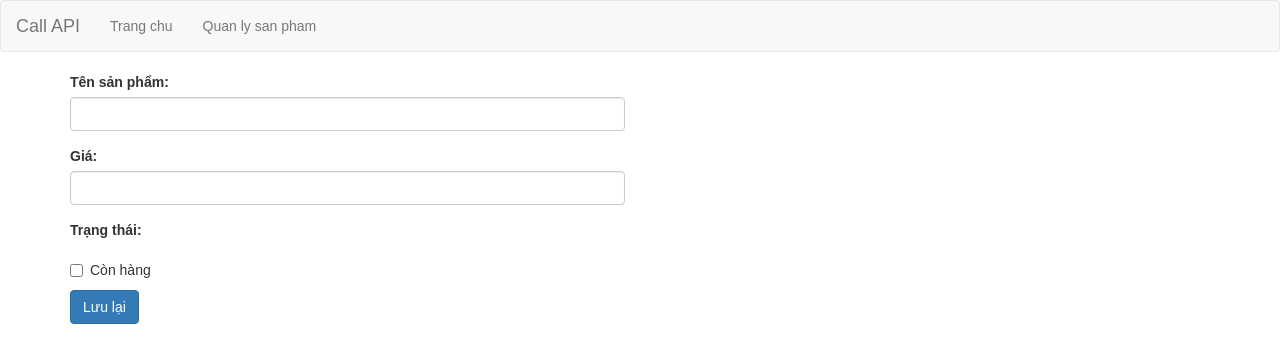
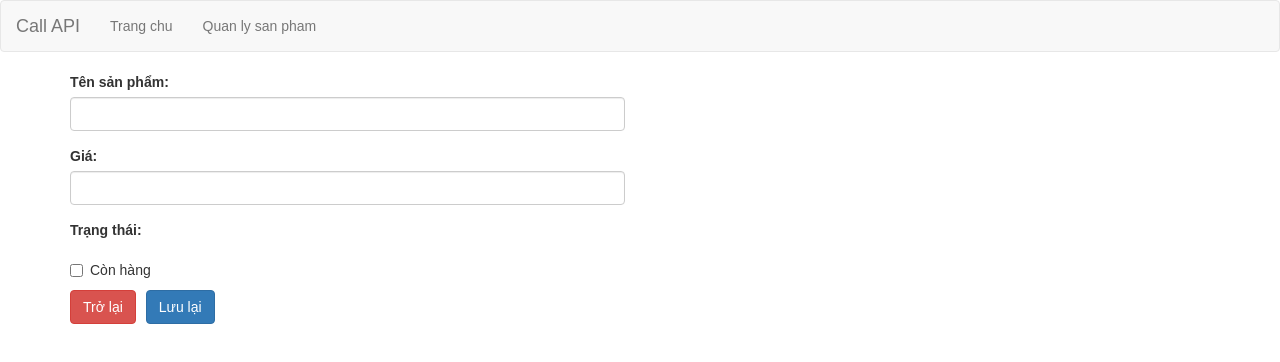
Before and after one commit to bangtranit/ReactJS-ShopOnline-ConnectAPI, a React (Create React App) app: page /product/add in a window 1280 px wide. Shown: the top 362 px of the page. Built offline with nearby package versions, Linux system fonts and the light colour scheme.

Commit message:
Commit add link as button UI to back the previous page

```diff
--- a/src/pages/ProductActionPage/ProductActionPage.js
+++ b/src/pages/ProductActionPage/ProductActionPage.js
@@ -1,6 +1,7 @@
 import React, { Component } from 'react'
 import * as Config from './../../constants/Config'
 import callAPI from './../../utils/ApiCaller'
+import { Link } from 'react-router-dom'
 
 class ProductActionPage extends Component {
     constructor(props) {
@@ -80,6 +81,10 @@ class ProductActionPage extends Component {
                             Còn hàng
                         </label>
                     </div>
+                    {/* <Link to='/product-list' className='btn btn-danger'> Trở lại </Link> */}
+                    <Link to='/product-list' className='btn btn-danger mr-10' >
+                        Trở lại
+                    </Link>
                     <button type="submit" className="btn btn-primary">Lưu lại</button>
                 </form>
             </div>
--- a/src/pages/ProductListPage/ProductListPage.js
+++ b/src/pages/ProductListPage/ProductListPage.js
@@ -4,6 +4,7 @@ import ProductList from './../../components/ProductList/ProductList'
 import { connect } from 'react-redux'
 import callAPI from './../../utils/ApiCaller'
 import { Link } from 'react-router-dom'
+import './../../App.css'
 
 
 class ProductListPage extends Component {
```
